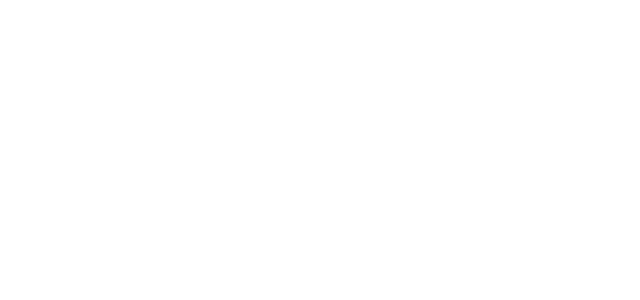
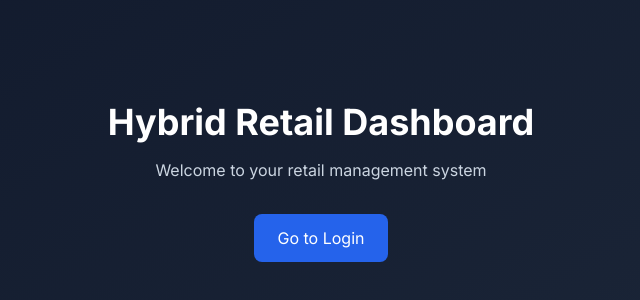
Before and after one commit to faxingberling1/hybrid-retail-dashboard, a Next.js app: page / in a window 1280 px wide. Before the commit this address had no page. Shown: the part 218-518 px from the top of the page, without its empty margins (319-959 px from the left). Built offline with nearby package versions, Linux system fonts and the light colour scheme; no server answers; the database is empty.

Commit message:
feat: Initialize project with a basic landing page and Vercel configuration.

```diff
--- a/app/page.tsx
+++ b/app/page.tsx
@@ -1,5 +1,22 @@
-import { redirect } from 'next/navigation'
+import Link from 'next/link'
 
 export default function HomePage() {
-  redirect('/login')
+  return (
+    <div className="min-h-screen flex items-center justify-center bg-gradient-to-br from-slate-900 to-slate-800">
+      <div className="text-center">
+        <h1 className="text-4xl font-bold text-white mb-4">
+          Hybrid Retail Dashboard
+        </h1>
+        <p className="text-slate-300 mb-8">
+          Welcome to your retail management system
+        </p>
+        <Link
+          href="/login"
+          className="inline-block px-6 py-3 bg-blue-600 text-white rounded-lg hover:bg-blue-700 transition-colors"
+        >
+          Go to Login
+        </Link>
+      </div>
+    </div>
+  )
 }
--- /dev/null
+++ b/public/index.html
@@ -0,0 +1,59 @@
+<!DOCTYPE html>
+<html lang="en">
+<head>
+  <meta charset="UTF-8">
+  <meta name="viewport" content="width=device-width, initial-scale=1.0">
+  <title>Hybrid Retail Dashboard</title>
+  <style>
+    * {
+      margin: 0;
+      padding: 0;
+      box-sizing: border-box;
+    }
+    body {
+      font-family: -apple-system, BlinkMacSystemFont, 'Segoe UI', Roboto, 'Helvetica Neue', Arial, sans-serif;
+      background: linear-gradient(135deg, #0f172a 0%, #1e293b 100%);
+      min-height: 100vh;
+      display: flex;
+      align-items: center;
+      justify-content: center;
+      color: white;
+    }
+    .container {
+      text-align: center;
+      padding: 2rem;
+    }
+    h1 {
+      font-size: 2.5rem;
+      margin-bottom: 1rem;
+      font-weight: 700;
+    }
+    p {
+      font-size: 1.125rem;
+      color: #cbd5e1;
+      margin-bottom: 2rem;
+    }
+    .button {
+      display: inline-block;
+      padding: 0.75rem 1.5rem;
+      background-color: #2563eb;
+      color: white;
+      text-decoration: none;
+      border-radius: 0.5rem;
+      font-size: 1rem;
+      font-weight: 500;
+      transition: background-color 0.2s;
+    }
+    .button:hover {
+      background-color: #1d4ed8;
+    }
+  </style>
+</head>
+<body>
+  <div class="container">
+    <h1>Hybrid Retail Dashboard</h1>
+    <p>Welcome to your retail management system</p>
+    <a href="/login" class="button">Go to Login</a>
+  </div>
+</body>
+</html>
```
